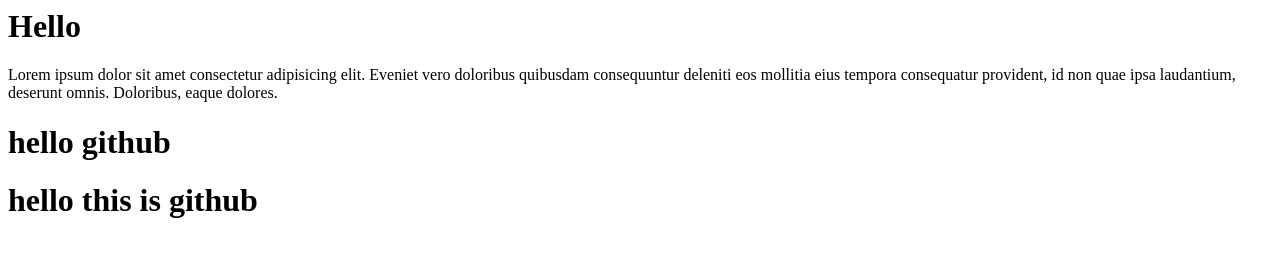
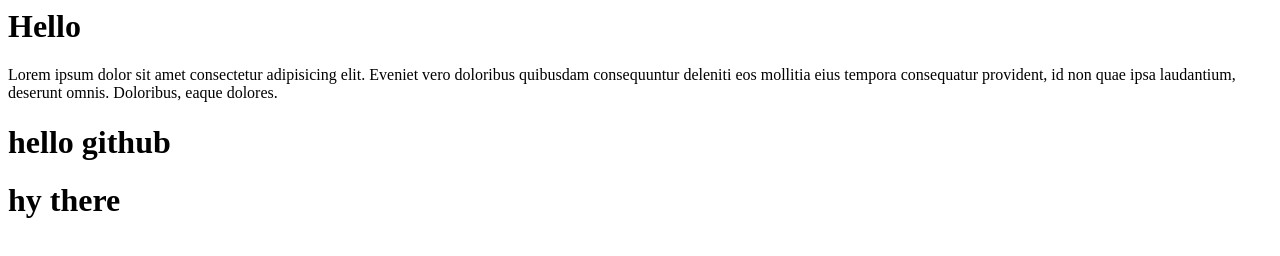
Before and after one commit to itxbasit/practise, a plain HTML site: page index.html in a window 1280 px wide. Drawn offline with Linux system fonts and the light colour scheme.

Commit message:
new changes

```diff
--- a/index.html
+++ b/index.html
@@ -7,4 +7,4 @@
 </p>
 <h1>hello github</h1>
 
-<h1>hello this is github</h1>
+<h1>hy there</h1>
```
